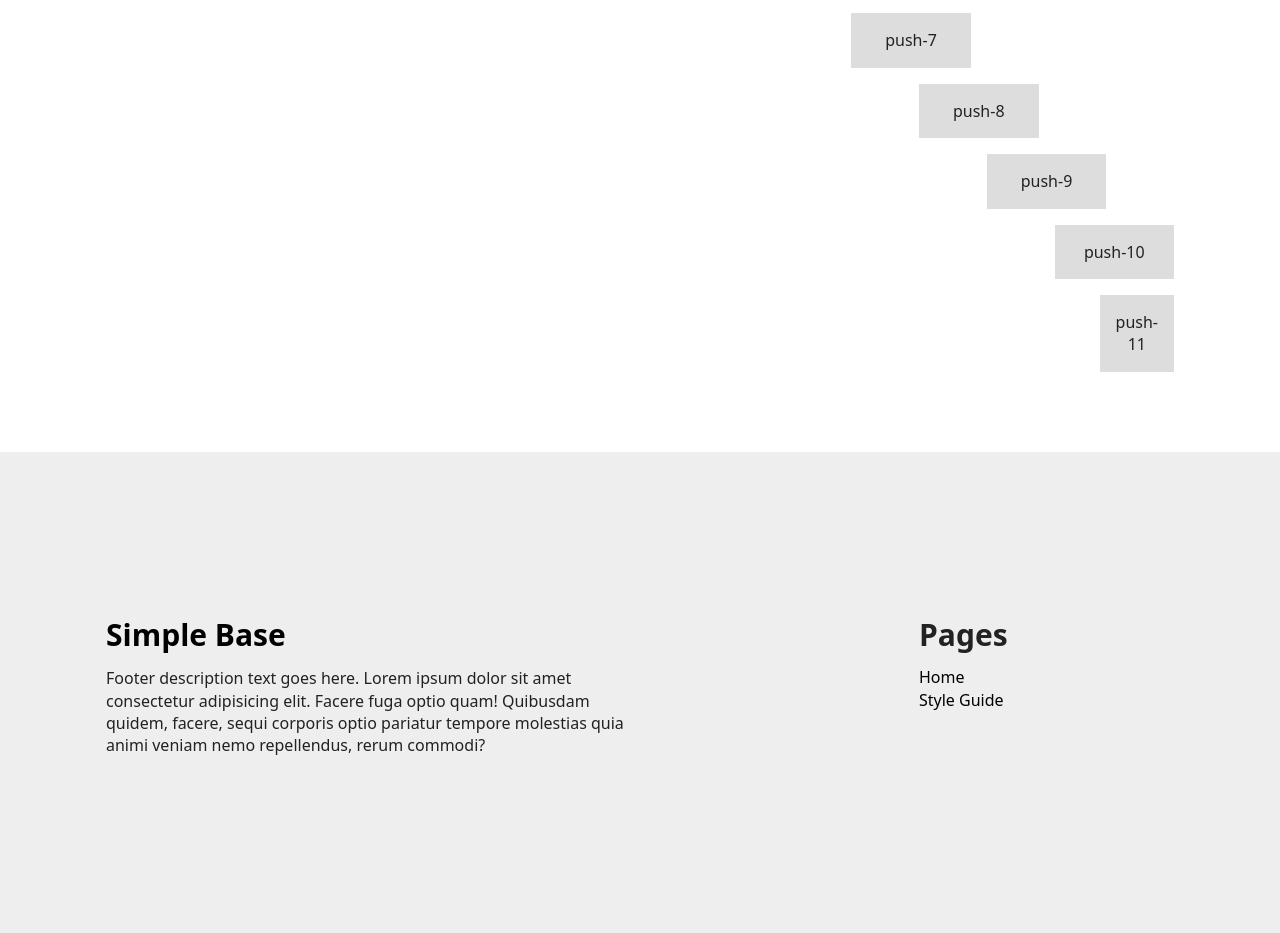
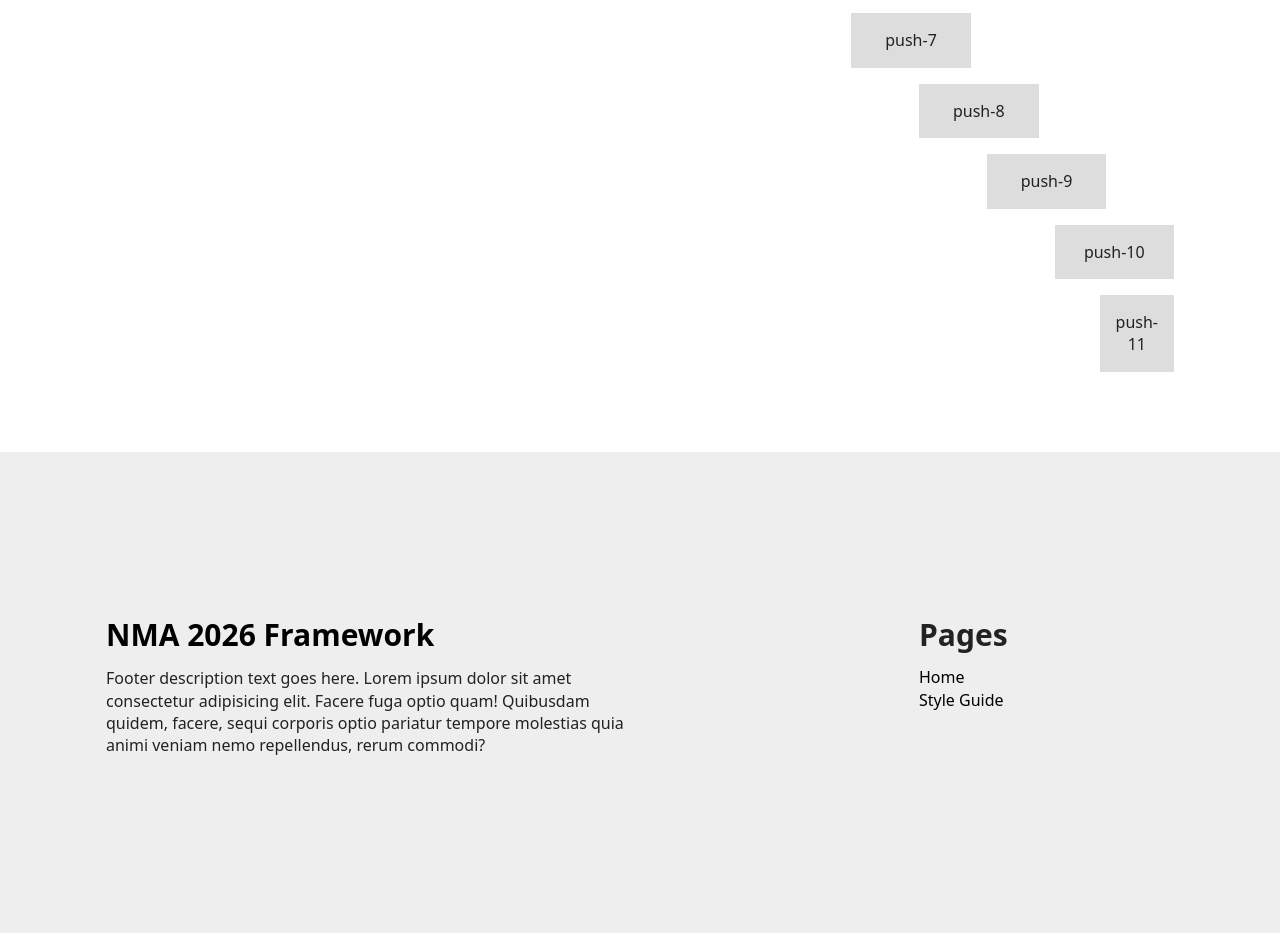
Before and after one commit to johndoenma/nma2026-framework, a plain HTML site: page styleguide.html in a window 1280 px wide. Shown: the part 6087-7020 px from the top of the page. Drawn offline with Linux system fonts and the light colour scheme.

Commit message:
converted site footer to a web component

```diff
--- /dev/null
+++ b/components/site-footer.js
@@ -0,0 +1,45 @@
+class siteFooter extends HTMLElement {
+    connectedCallback() {
+        this.innerHTML = `
+
+      <!-- COMPONENT CSS GOES HERE -->
+
+
+      <!-- COMPONENT MARKUP GOES HERE -->
+      <footer class="site-footer">
+        <div class="container">
+            <div class="row">
+                <div class="col-9">
+                    <div class="footer-about">
+                        <h2><a href="index.html">NMA 2026 Framework</a></h2>
+                        <p>Footer description text goes here. Lorem ipsum dolor sit amet consectetur adipisicing elit.
+                            Facere
+                            fuga
+                            optio quam! Quibusdam quidem, facere, sequi corporis optio pariatur
+                            tempore
+                            molestias quia animi veniam nemo repellendus, rerum commodi?</p>
+                    </div>
+                </div>
+                <div class="col-3">
+                    <h2>Pages</h2>
+                    <nav class="footer-nav">
+                        <ul>
+                            <li><a href="index.html">Home</a></li>
+                            <li><a href="styleguide.html">Style Guide</a></li>
+                        </ul>
+                    </nav>
+                </div>
+            </div>
+
+
+        </div>
+    </footer>
+
+    `;
+
+        // COMPONENT JAVASCRIPT GOES HERE
+
+
+    };
+};
+customElements.define("site-footer", siteFooter);
--- a/js/script.js
+++ b/js/script.js
@@ -1,5 +1,6 @@
 /* IMPORT WEB COMPONENTS */
 import "../components/site-header.js";
+import "../components/site-footer.js";
 
 /* ENABLE SCROLL TRIGGERED ANIMATION ON ALL SECTIONS */
 // CHANGE ACTIVE STATE FOR ALL TARGET ELEMENTS WITH INTERSECTION OBSERVER
--- a/styleguide.html
+++ b/styleguide.html
@@ -297,34 +297,9 @@
 
     </main>
 
-    <footer class="site-footer">
-        <div class="container">
-            <div class="row">
-                <div class="col-9">
-                    <div class="footer-about">
-                        <h2><a href="index.html">Simple Base</a></h2>
-                        <p>Footer description text goes here. Lorem ipsum dolor sit amet consectetur adipisicing elit.
-                            Facere
-                            fuga
-                            optio quam! Quibusdam quidem, facere, sequi corporis optio pariatur
-                            tempore
-                            molestias quia animi veniam nemo repellendus, rerum commodi?</p>
-                    </div>
-                </div>
-                <div class="col-3">
-                    <h2>Pages</h2>
-                    <nav class="footer-nav">
-                        <ul>
-                            <li><a href="index.html">Home</a></li>
-                            <li><a href="styleguide.html">Style Guide</a></li>
-                        </ul>
-                    </nav>
-                </div>
-            </div>
 
+    <site-footer></site-footer>
 
-        </div>
-    </footer>
 
     <!-- MAIN JS FILE -->
     <script src="js/script.js" type="module"></script>
```
Also changed, not shown: index.html (+1 -28 lines).
